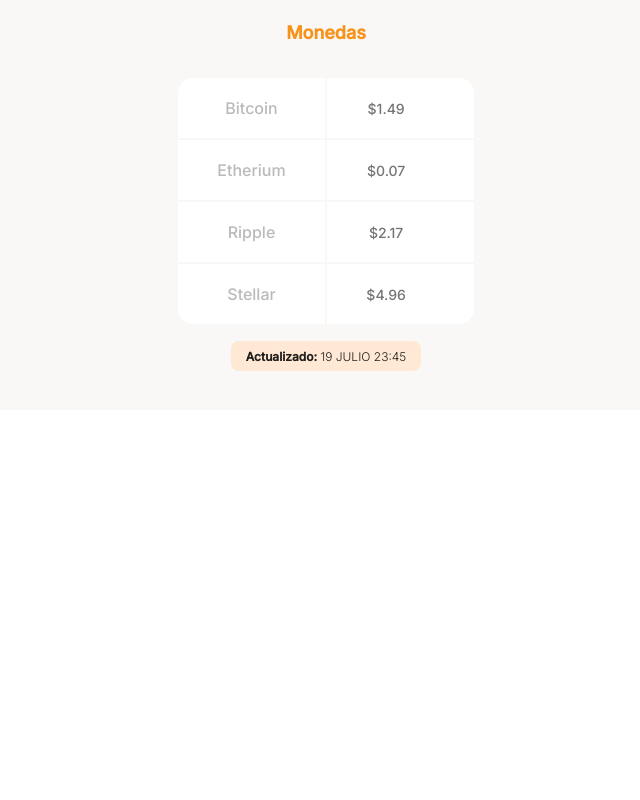
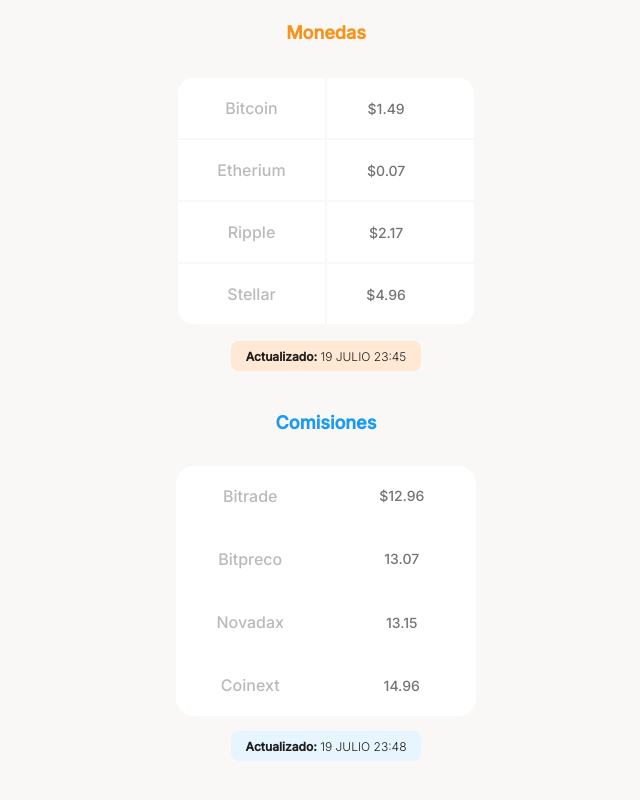
Before and after one commit to DavidMagm/responsive-design-bataBit, a plain HTML site: page index.html in a window 1280 px wide. Shown: the part 746-1546 px from the top of the page, without its empty margins (314-954 px from the left). Before the commit the page ends 1156 px from the top, so only its background shows below. Drawn offline with Linux system fonts and the light colour scheme.

Commit message:
agregando la arquitectura y estilos de la tabla de comisiones

```diff
--- a/index.html
+++ b/index.html
@@ -26,7 +26,7 @@
             </div>
             <section class="main-tables-container">
                 <div class="main-currency-table">
-                    <p class="currency-table--title">Monedas</p>
+                    <p class="currency-table--title exchange--color">Monedas</p>
                     <div class="currency-table--container">
                         <table>
                             <tr>
@@ -47,8 +47,23 @@
                             </tr>
                         </table>
                     </div>
-                    <div class="currency-table--date">
+                    <div class="currency-table--date one">
                         <p><b>Actualizado:</b> 19 JULIO 23:45</p>
+                    </div>
+                </div>
+            </section>
+
+            <section class="main-commit-container">
+                <div class="main-currency-table">
+                    <p class="currency-table--title-2">Comisiones</p>
+                    <div class="currency-grid--container">
+                        <p class="table-left">Bitrade</p> <p class="table-right">$12.96</p>
+                        <p class="table-left">Bitpreco</p> <p class="table-right">13.07</p>
+                        <p class="table-left">Novadax</p> <p class="table-right">13.15</p>
+                        <p class="table-left">Coinext</p> <p class="table-right">14.96</p>
+                    </div>
+                    <div class="currency-table--date two">
+                        <p><b>Actualizado:</b> 19 JULIO 23:48</p>
                     </div>
                 </div>
             </section>
--- a/styles.css
+++ b/styles.css
@@ -141,7 +141,7 @@
 }
 
 .main-exchange-container p {
-    margin-bottom: 30px;
+    /* margin-bottom: 30px; */
     font-size: 1.4rem;
     font-weight: 500;
     line-height: 1.6rem;
@@ -159,11 +159,13 @@
 
 .main-currency-table .currency-table--title {
     margin-bottom: 30px;
+    margin-top: 30px;
     font-size: 1.8rem;
     font-weight: bold;
     line-height: 2.6rem;
     color: var(--bitcoin-orange);
 }
+
 
 .currency-table--container {
     width: 90%;
@@ -233,8 +235,11 @@
     margin: 0 auto;
     margin-top: 15px;
     padding: 8px;
+    border-radius: 8px;
+}
+
+.one {
     background-color: var(--soft-orange);
-    border-radius: 8px;
 }
 
 .currency-table--date p {
@@ -243,3 +248,45 @@
     line-height: 1.5rem;
     color: var(--warm-black);
 }
+
+.main-commit-container {
+    margin-top: 24px;
+}
+
+.currency-grid--container {
+    width: 90%;
+    min-width: 230px;
+    max-width: 300px;
+    height: 250px;
+    margin: 0 auto;
+    display: grid;
+    grid-template-columns: 1fr 1fr;
+    grid-template-rows: 1fr 1fr 1fr 1fr;
+    gap: 3px;
+    background-color: var(--just-white);
+    border-radius: 18px;
+}
+
+.main-currency-table .currency-table--title-2 {
+    margin-bottom: 30px;
+    margin-top: 30px;
+    font-size: 1.8rem;
+    font-weight: bold;
+    line-height: 2.6rem;
+    color: var(--secondary-blue);
+}
+
+.currency-grid--container p {
+    align-self: center;
+}
+
+.currency-grid--container .table-left {
+    font-size: 1.6rem;
+    font-weight: 500;
+    line-height: 1.9rem;
+    color: var(--grey);
+}
+
+.two {
+    background-color: var(--soft-blue);
+}
```
